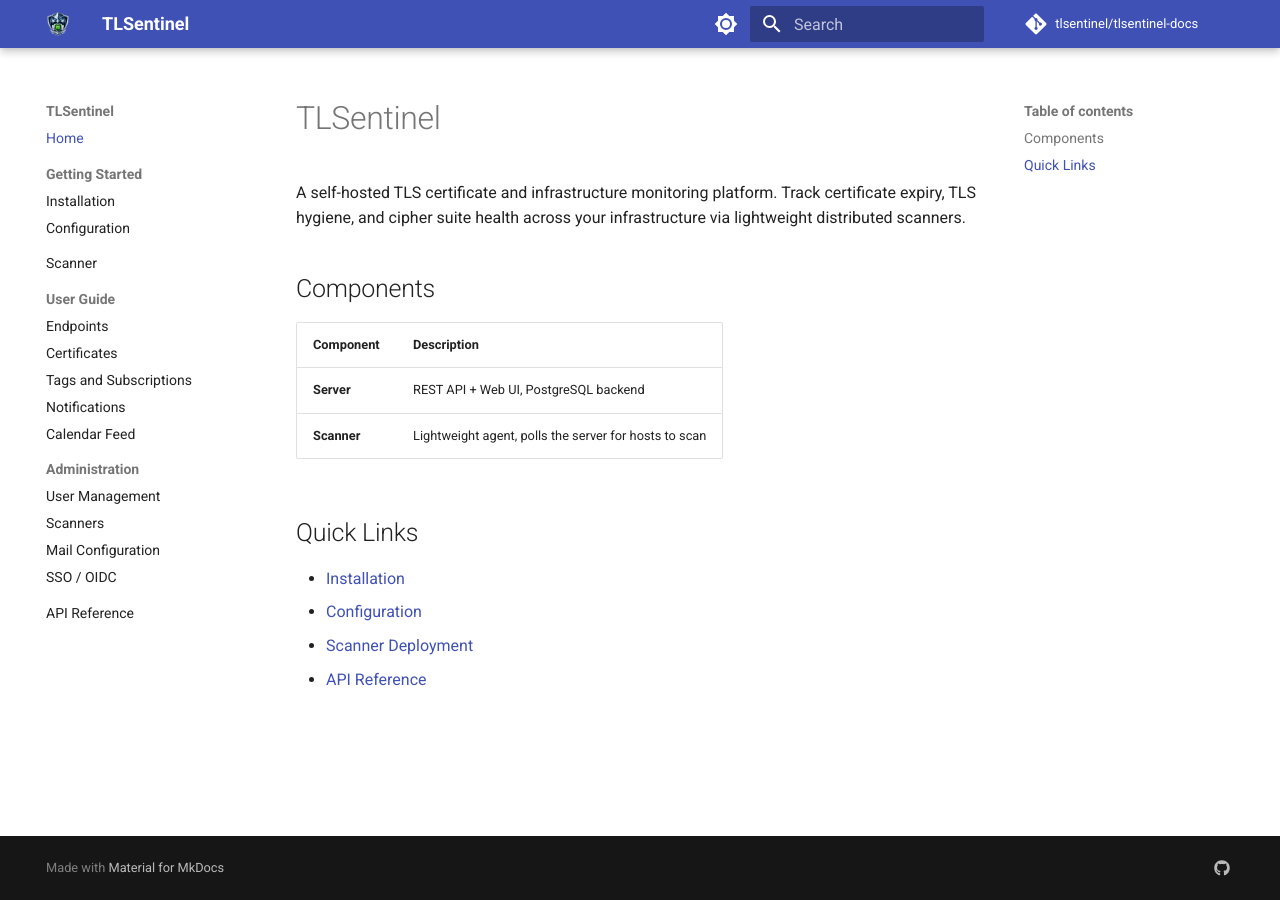
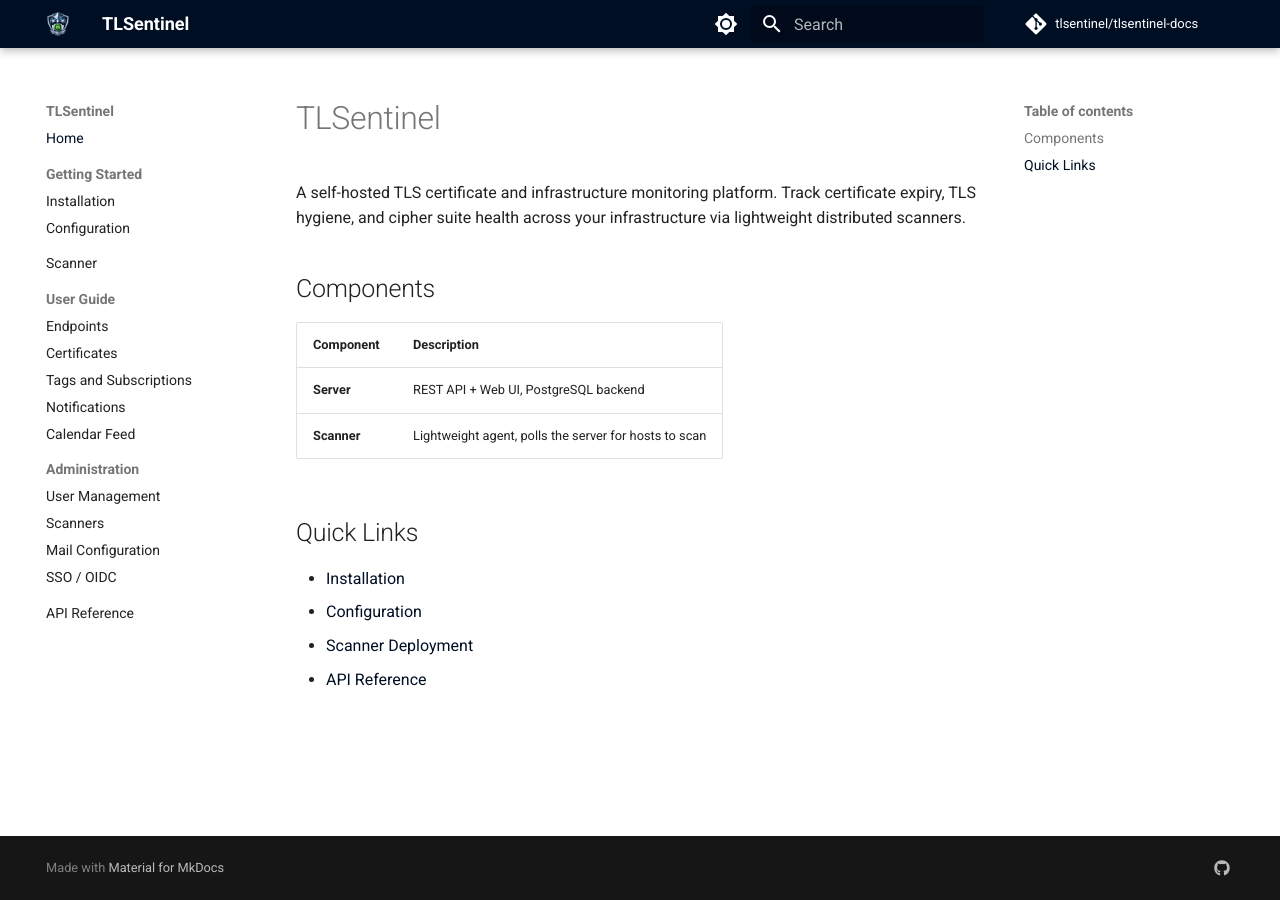
Before and after one commit to TLSentinel/tlsentinel-docs, an MkDocs documentation site: the page built from docs/index.md, in a window 1280 px wide. Built offline with MkDocs 1.6.1 and Material for MkDocs 9.7.7, drawn with Linux system fonts in a browser that asks for light colours; comment, search, counter and statistics services are not loaded.

Commit message:
Switch Material palette to custom and align with app brand navy #000e24

```diff
--- /dev/null
+++ b/docs/assets/extra.css
@@ -0,0 +1,24 @@
+/*
+ * Brand palette overrides for the Material `custom` primary/accent.
+ * Values must match the app's palette in
+ * tlsentinel-server/web/src/index.css and the marketing site at
+ * tlsentinel.github.io/index.html.
+ *
+ *   --primary-color    #000e24  app's deep navy
+ *   --primary-container#00234b  hover / pressed state
+ *   --tertiary-color   #006d3d  valid / healthy state (unused here, kept for parity)
+ */
+
+:root {
+  --md-primary-fg-color:         #000e24;
+  --md-primary-fg-color--light:  #00234b;
+  --md-primary-fg-color--dark:   #000816;
+  --md-accent-fg-color:          #00234b;
+  --md-accent-fg-color--transparent: rgba(0, 35, 75, 0.1);
+}
+
+/* Dark scheme tightens contrast — use a lighter on-navy text accent. */
+[data-md-color-scheme="slate"] {
+  --md-primary-fg-color:         #000e24;
+  --md-accent-fg-color:          #a8c7fa; /* matches app dark-mode --primary-color */
+}
--- a/mkdocs.yml
+++ b/mkdocs.yml
@@ -11,15 +11,15 @@ theme:
   palette:
     - media: "(prefers-color-scheme: light)"
       scheme: default
-      primary: indigo
-      accent: indigo
+      primary: custom
+      accent: custom
       toggle:
         icon: material/brightness-7
         name: Switch to dark mode
     - media: "(prefers-color-scheme: dark)"
       scheme: slate
-      primary: indigo
-      accent: indigo
+      primary: custom
+      accent: custom
       toggle:
         icon: material/brightness-4
         name: Switch to light mode
@@ -50,6 +50,9 @@ nav:
     - SSO / OIDC: admin/oidc.md
   - API Reference: api.md
 
+extra_css:
+  - assets/extra.css
+
 markdown_extensions:
   - admonition
   - pymdownx.details
```
